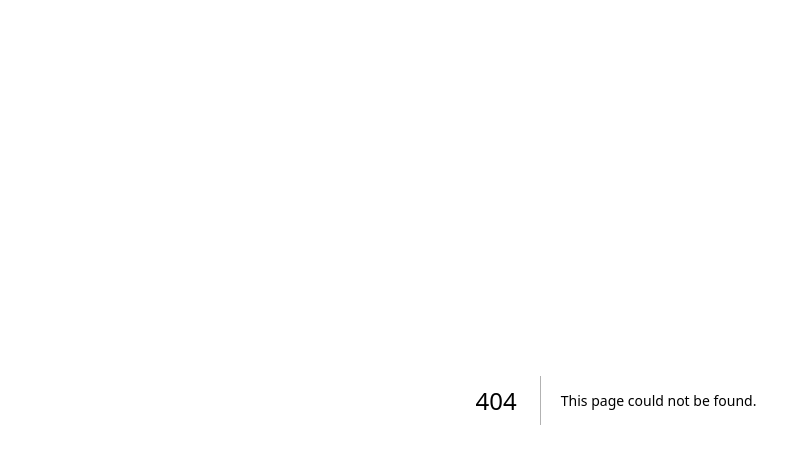
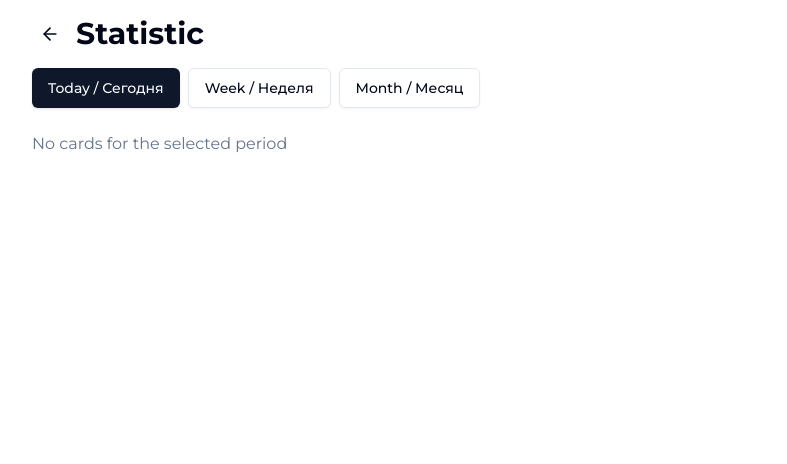
Before and after one commit to pticasolovey20/prog_genius_test, a Next.js app: page /statistic in a window 1280 px wide. Before the commit this address had no page. Shown: the top 464 px of the page, without its empty margins (24-811 px from the left). Built offline with nearby package versions, Linux system fonts and the light colour scheme.

Commit message:
created Emotion Statistic Page with empty plug

```diff
--- /dev/null
+++ b/app/statistic/page.tsx
@@ -0,0 +1,32 @@
+import { Metadata } from "next";
+import { cn } from "@/lib/utils";
+
+import Link from "next/link";
+import { ArrowLeft } from "lucide-react";
+import { Button } from "@/components/ui/button";
+import EmotionStatistic from "@/components/statistic/EmotionStatistic";
+
+export const metadata: Metadata = {
+  title: "Emotion Statistics",
+  description: "View your emotion analytics",
+};
+
+const EmotionStatisticPage = () => {
+  return (
+    <main className={cn("min-h-[100dvh] h-full", "max-w-screen-xl w-full", "flex flex-col mx-auto p-4")}>
+      <div className="flex items-center gap-2">
+        <Link href="/" className="">
+          <Button size="icon" variant="ghost" aria-label="Back to home link button">
+            <ArrowLeft className="!h-5 !w-5" />
+          </Button>
+        </Link>
+
+        <h1 className="text-3xl font-bold">Statistic</h1>
+      </div>
+
+      <EmotionStatistic />
+    </main>
+  );
+};
+
+export default EmotionStatisticPage;
--- /dev/null
+++ b/components/statistic/EmotionStatistic.tsx
@@ -0,0 +1,35 @@
+"use client";
+
+import { useState } from "react";
+import { observer } from "mobx-react-lite";
+
+import { periodOptions } from "@/constants/emotion";
+import { StatisticPeriod } from "@/types/emotionCardTypes";
+
+import { Button } from "@/components/ui/button";
+import EmptyEmotionStatistic from "@/components/statistic/EmptyEmotionStatistic";
+
+const EmotionStatistic = observer(() => {
+  const [statisticPeriod, setStatisticPeriod] = useState<StatisticPeriod>("today");
+
+  return (
+    <div className="flex-1 flex flex-col mt-4">
+      <div className="flex flex-wrap gap-2 mb-6">
+        {periodOptions.map(({ value, label }) => (
+          <Button
+            key={value}
+            variant={statisticPeriod === value ? "default" : "outline"}
+            onClick={() => setStatisticPeriod(value as StatisticPeriod)}
+            className="h-10"
+          >
+            {label}
+          </Button>
+        ))}
+      </div>
+
+      <EmptyEmotionStatistic />
+    </div>
+  );
+});
+
+export default EmotionStatistic;
--- /dev/null
+++ b/components/statistic/EmptyEmotionStatistic.tsx
@@ -0,0 +1,9 @@
+const EmptyEmotionStatistic = () => {
+  return (
+    <div>
+      <p className="text-muted-foreground">No cards for the selected period</p>
+    </div>
+  );
+};
+
+export default EmptyEmotionStatistic;
--- a/constants/emotion.ts
+++ b/constants/emotion.ts
@@ -164,3 +164,9 @@ export const emotionColorMap: Record<string, string> = {
   boredom: "#CBD5E0",
   confidence: "#3182CE",
 };
+
+export const periodOptions = [
+  { value: "today", label: "Today / Сегодня" },
+  { value: "week", label: "Week / Неделя" },
+  { value: "month", label: "Month / Месяц" },
+];
--- a/types/emotionCardTypes.ts
+++ b/types/emotionCardTypes.ts
@@ -5,3 +5,5 @@ export interface EmotionCardData {
   color: string;
   comment: string;
 }
+
+export type StatisticPeriod = "today" | "week" | "month";
```
